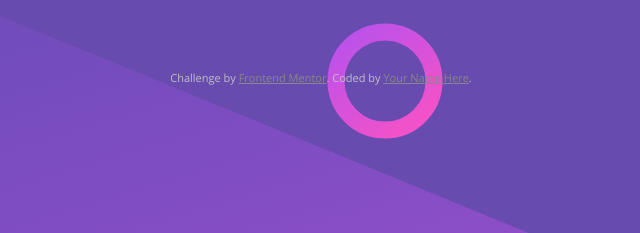
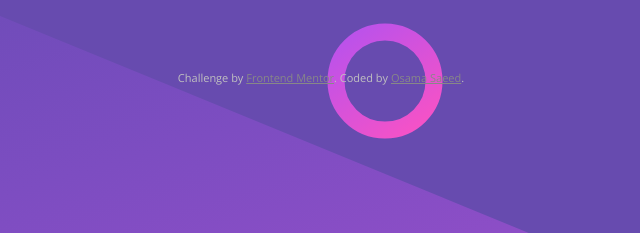
Before and after one commit to OsDroidi/huddle-landing-page-with-single-introductory-section-master, a plain HTML site: page index.html in a window 1280 px wide. Shown: the part 482-715 px from the top of the page, 319-959 px from the left. Drawn offline with nearby package versions, Linux system fonts and the light colour scheme.

Commit message:
added my name

```diff
--- a/index.html
+++ b/index.html
@@ -66,7 +66,7 @@
         Challenge by
         <a href="https://www.frontendmentor.io?ref=challenge" target="_blank"
           >Frontend Mentor</a
-        >. Coded by <a href="#">Your Name Here</a>.
+        >. Coded by <a href="#">Osama Saeed</a>.
       </p>
     </footer>
   </body>
```
